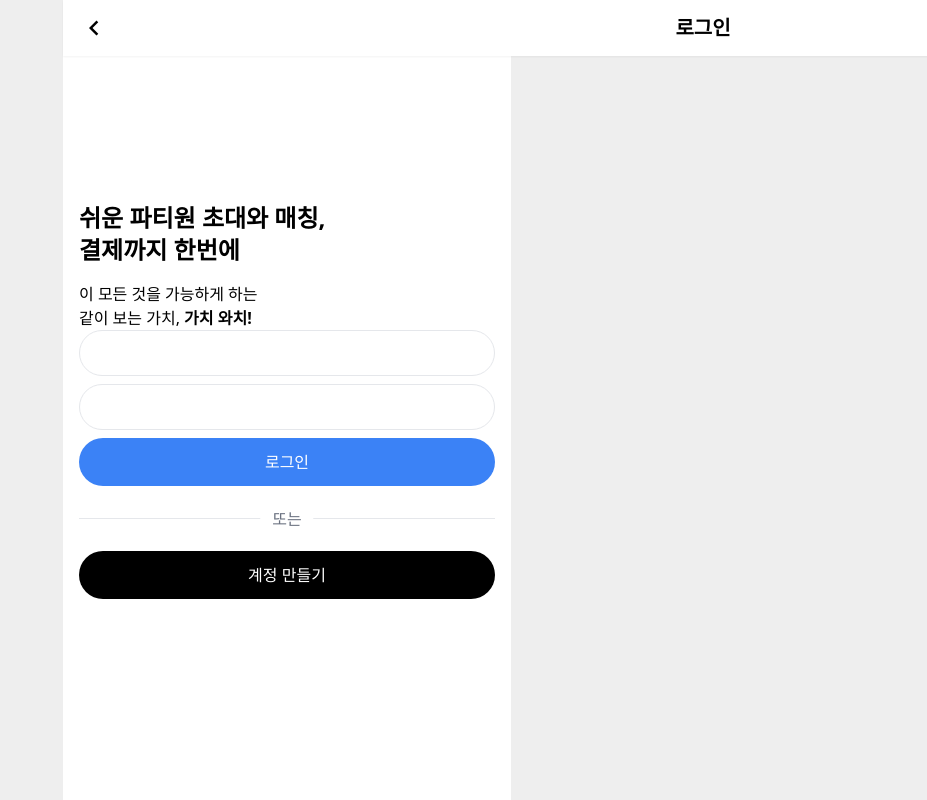
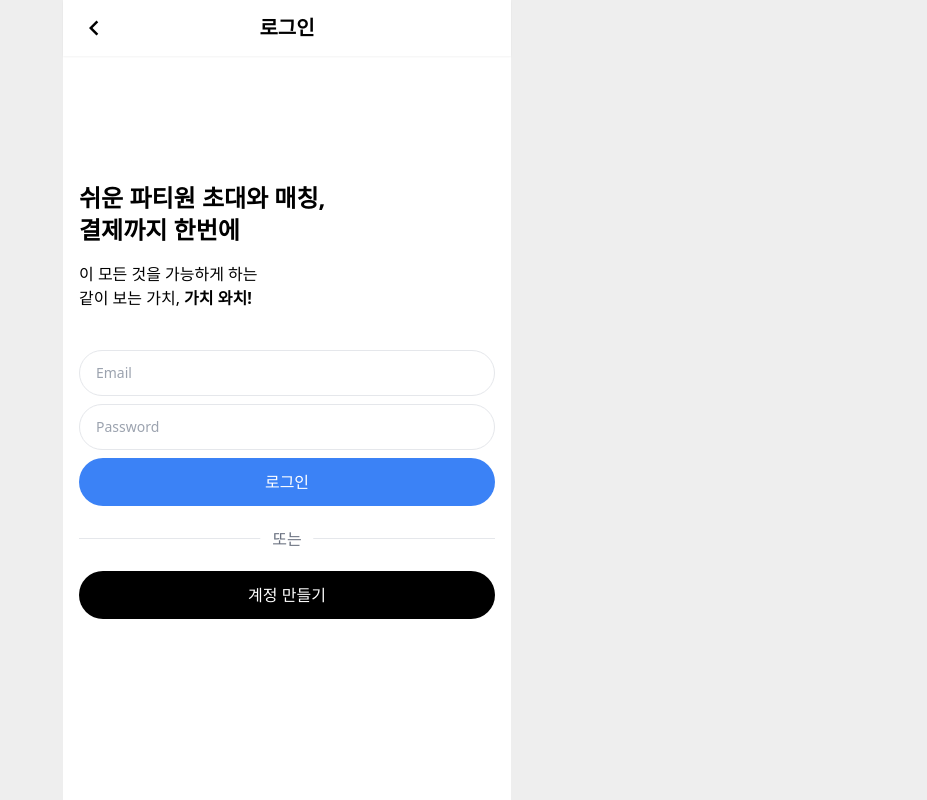
Before and after one commit to frontWeb-dev/watch-together, a Next.js app: page /sign-in in a window 1280 px wide. Shown: the whole page, without its empty margins (353-1280 px from the left). Built offline with nearby package versions, Linux system fonts and the light colour scheme.

Commit message:
feat: 로그인 마크업
- 헤더 버튼 클릭 로직 수정

```diff
--- a/app/page.tsx
+++ b/app/page.tsx
@@ -1,17 +1,18 @@
-import { useRouter } from 'next/navigation';
-import Button from '@/components/Button';
+"use client";
+import { useRouter } from "next/navigation";
+import Button from "@/components/Button";
 
 export default function Page() {
   const router = useRouter();
 
   return (
-    <div className='flex h-screen w-full flex-col justify-center overflow-hidden p-4'>
-      <div className='flex flex-col'>
-        <h1 className='mb-8 text-3xl font-bold'>
+    <div className="flex h-screen w-full flex-col justify-center overflow-hidden p-4">
+      <div className="flex flex-col">
+        <h1 className="mb-8 text-3xl font-bold">
           같이 봐요, <br /> 가치와치!
         </h1>
 
-        <div className='mb-8 space-y-2'>
+        <div className="mb-8 space-y-2">
           <p>
             더 이상 비싼 비용으로
             <br /> OTT 서비스를 이용하지 마세요.
@@ -22,7 +23,7 @@ export default function Page() {
             같이 보는 가치, 가치 와치!
           </p>
         </div>
-        <Button onclick={() => router.push('/sign-in')} text='Get Start' large />
+        <Button onclick={() => router.push("/sign-in")} text="Get Start" common large />
       </div>
     </div>
   );
--- a/app/sign-in/page.tsx
+++ b/app/sign-in/page.tsx
@@ -1,14 +1,15 @@
-import Header from '@/components/Header';
-import SignInForm from '@/components/SignInForm';
+"use client";
+import Header from "@/components/Header";
+import SignInForm from "@/components/SignInForm";
 
 export default function Page() {
   return (
     <div>
-      <Header title='로그인' goBack='/' />
+      <Header title="로그인" goBack="/" />
 
-      <div className='space-yy-overflow-hidden flex h-screen w-full flex-col justify-center p-4'>
+      <div className="flex h-screen w-full flex-col justify-center space-y-10 overflow-hidden p-4">
         <div>
-          <p className='mb-4 text-2xl font-bold'>
+          <p className="mb-4 text-2xl font-bold">
             쉬운 파티원 초대와 매칭, <br />
             결제까지 한번에
             <br />
@@ -16,7 +17,7 @@ export default function Page() {
           <p>
             이 모든 것을 가능하게 하는
             <br />
-            같이 보는 가치, <span className='font-bold'>가치 와치!</span>
+            같이 보는 가치, <span className="font-bold">가치 와치!</span>
           </p>
         </div>
         <SignInForm />
--- a/components/Header.tsx
+++ b/components/Header.tsx
@@ -1,20 +1,26 @@
-import { MdKeyboardArrowLeft } from 'react-icons/md';
+import { useRouter } from "next/navigation";
+import { MdKeyboardArrowLeft } from "react-icons/md";
 interface HeaderProps {
   goBack?: string;
   title?: string;
-  onclick?: () => void;
 }
 
-export default function Header({ goBack, onclick, title }: HeaderProps) {
+export default function Header({ goBack, title }: HeaderProps) {
+  const router = useRouter();
+
+  const clickBack = (goBack: string) => {
+    router.push(goBack);
+  };
+
   return (
-    <header className='z-1000 fixed flex h-14 w-full items-center justify-center bg-white py-4 shadow-sm'>
+    <header className="z-1000 fixed flex h-14 w-full max-w-md items-center justify-center bg-white py-4 shadow-sm">
       {goBack && (
-        <button onClick={onclick} className='absolute left-4'>
-          <span className='sr-only'>뒤로가기</span>
+        <button onClick={() => clickBack(goBack)} className="absolute left-4">
+          <span className="sr-only">뒤로가기</span>
           <MdKeyboardArrowLeft size={30} />
         </button>
       )}
-      {title && <h2 className='text-xl font-bold'>{title}</h2>}
+      {title && <h2 className="text-xl font-bold">{title}</h2>}
     </header>
   );
 }
--- a/components/Input.tsx
+++ b/components/Input.tsx
@@ -1,20 +1,24 @@
-import { UseFormRegisterReturn } from 'react-hook-form';
+import { UseFormRegisterReturn } from "react-hook-form";
 
 interface InputProps {
   type: string;
   name: string;
+  children?: string;
   register?: UseFormRegisterReturn;
   [key: string]: any;
 }
 
-export default function Input({ register, type, name, ...rest }: InputProps) {
+export default function Input({ register, type, name, children, ...rest }: InputProps) {
   return (
+    <>
       <input
         type={type}
         name={name}
         {...register}
         {...rest}
-      className='w-full rounded-full border px-4 py-3 text-sm'
+        className="w-full rounded-full border px-4 py-3 text-sm"
       />
+      {children && <p className="pl-2 text-sm text-red-500">{children}</p>}
+    </>
   );
 }
--- a/components/SignInForm.tsx
+++ b/components/SignInForm.tsx
@@ -1,23 +1,55 @@
-import { useRouter } from 'next/navigation';
-import { useForm } from 'react-hook-form';
-import Input from '@/components/Input';
-import Button from '@/components/Button';
+import { useRouter } from "next/navigation";
+import { useForm } from "react-hook-form";
+import Input from "@/components/Input";
+import Button from "@/components/Button";
+
+interface SignInForm {
+  email: string;
+  password: string;
+}
 
 export default function SignInForm() {
   const router = useRouter();
-  const { register, handleSubmit } = useForm({ mode: 'onChange' });
+  const {
+    register,
+    handleSubmit,
+    formState: { errors },
+  } = useForm<SignInForm>({ mode: "onChange" });
+
+  const onValid = (formData: SignInForm) => {
+    console.log(formData);
+  };
   return (
     <div>
-      <form className='mb-8 space-y-2'>
-        <Input type='email' name='email' />
-        <Input type='password' name='password' />
-        <Button type='submit' text='로그인' large common />
+      <form onSubmit={handleSubmit(onValid)} className="mb-8 space-y-2">
+        <Input
+          register={register("email", {
+            required: "이메일을 입력하세요",
+          })}
+          type="email"
+          name="email"
+          placeholder="Email"
+        >
+          {errors.email?.message}
+        </Input>
+
+        <Input
+          register={register("password", {
+            required: "비밀번호를 입력하세요",
+          })}
+          type="password"
+          name="password"
+          placeholder="Password"
+        >
+          {errors.password?.message}
+        </Input>
+        <Button type="submit" text="로그인" large common />
       </form>
-      <div className='relative border-t pt-8'>
-        <p className='absolute -top-3 left-1/2 -translate-x-1/2 bg-white px-3 text-gray-500'>
+      <div className="relative border-t pt-8">
+        <p className="absolute -top-3 left-1/2 -translate-x-1/2 bg-white px-3 text-gray-500">
           또는
         </p>
-        <Button onclick={() => router.push('/sign-up')} text='계정 만들기' large />
+        <Button onclick={() => router.push("/sign-up")} text="계정 만들기" large />
       </div>
     </div>
   );
```
Also changed, not shown: 1 other file (tests, documents, lock files or other folders). Lines whose indentation alone changed are shown as unchanged.
